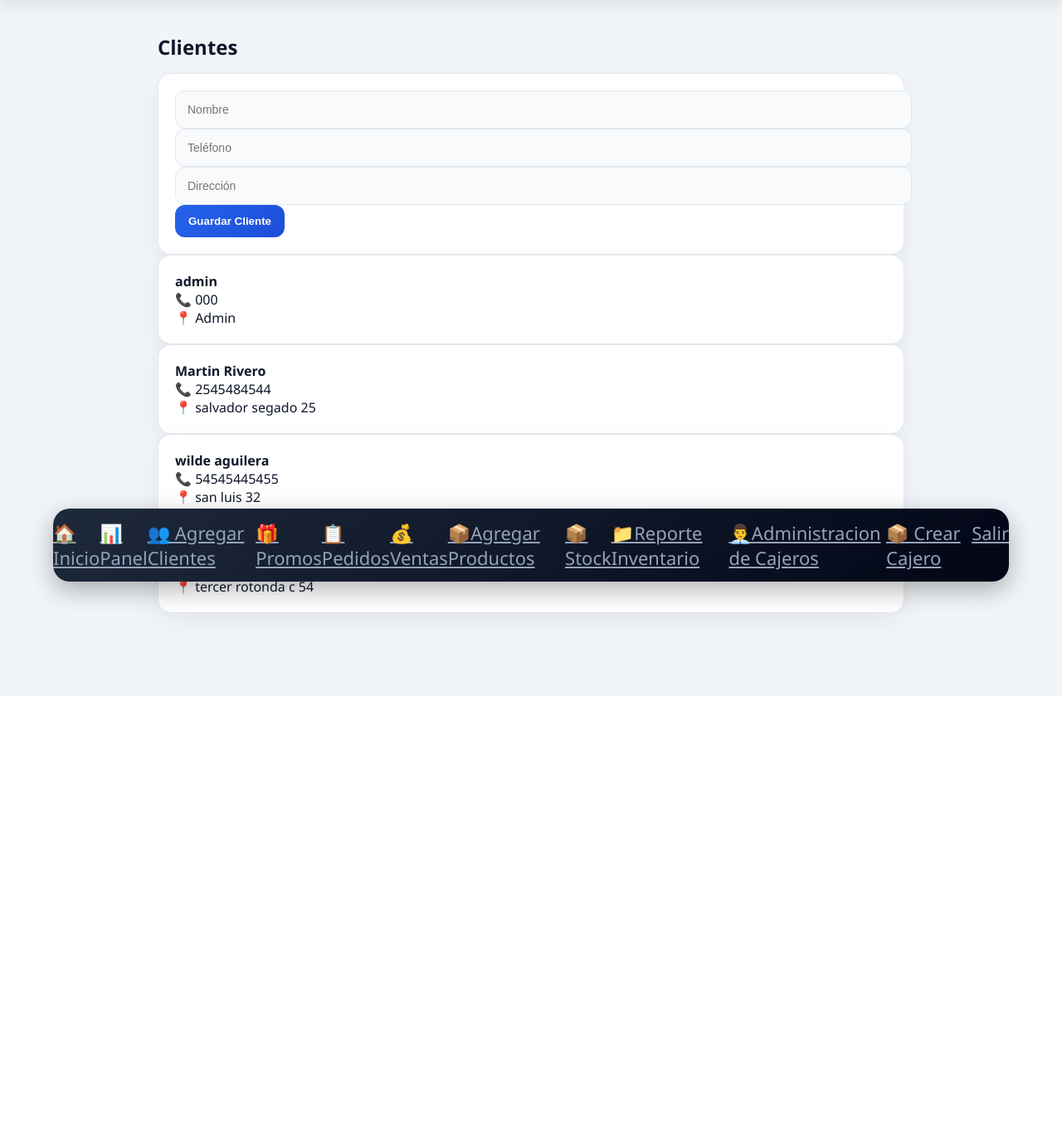
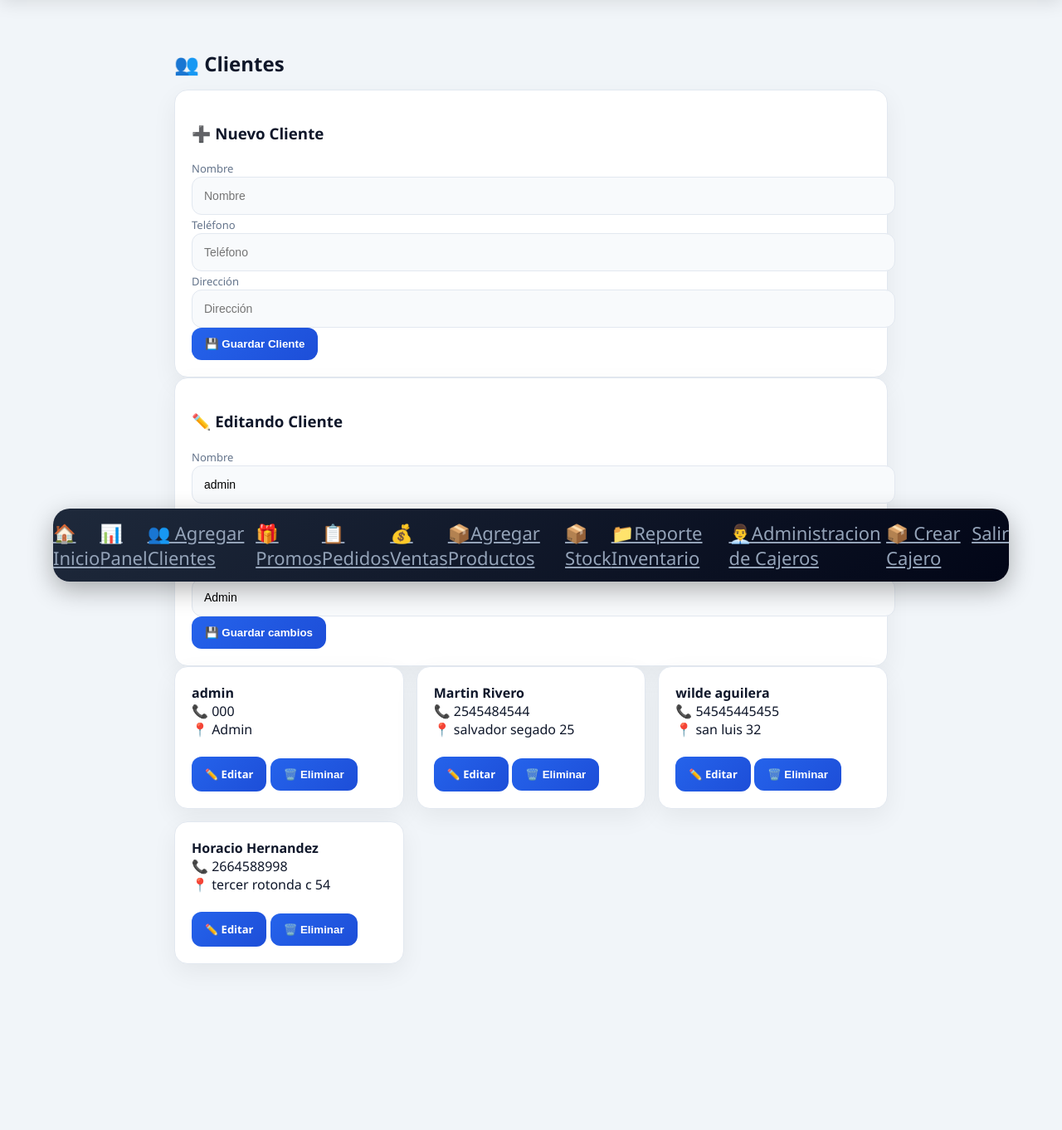
Before and after one commit to agonzalezsoport-debug/AguaSL, a Flask app: page /clientes?editar=1 in a window 1280 px wide. Shown: the part 84-1446 px from the top of the page at 83% size. Before the commit the page ends 923 px from the top, so only its background shows below. Run offline with Flask 3, Linux system fonts and the light colour scheme; a user stored in the database is signed in; data comes from the database, SQL or seed files in the repository; data that the repository does not hold is empty; some libraries are stand-ins or nearby versions.

Commit message:
Update clientes.html

```diff
--- a/app_agua/templates/clientes.html
+++ b/app_agua/templates/clientes.html
@@ -1,23 +1,74 @@
 {% extends "base.html" %}
 
 {% block content %}
-<h2>Clientes</h2>
 
+<div class="container">
+
+    <h2>👥 Clientes</h2>
+
+    <!-- ================= AGREGAR CLIENTE ================= -->
     <div class="card">
+        <h3>➕ Nuevo Cliente</h3>
+
         <form method="POST" action="/clientes/agregar">
+            <label>Nombre</label>
             <input name="nombre" placeholder="Nombre" required>
+
+            <label>Teléfono</label>
             <input name="telefono" placeholder="Teléfono">
+
+            <label>Dirección</label>
             <input name="direccion" placeholder="Dirección">
-    <button>Guardar Cliente</button>
+
+            <br>
+            <button>💾 Guardar Cliente</button>
         </form>
     </div>
 
+    <!-- ================= EDITAR CLIENTE ================= -->
+    {% if cliente_editar %}
+    <div class="card">
+        <h3>✏️ Editando Cliente</h3>
+
+        <form method="POST" action="/clientes/actualizar/{{cliente_editar[0]}}">
+            <label>Nombre</label>
+            <input name="nombre" value="{{cliente_editar[1]}}" required>
+
+            <label>Teléfono</label>
+            <input name="telefono" value="{{cliente_editar[2]}}">
+
+            <label>Dirección</label>
+            <input name="direccion" value="{{cliente_editar[3]}}">
+
+            <br>
+            <button>💾 Guardar cambios</button>
+        </form>
+    </div>
+    {% endif %}
+
+    <!-- ================= LISTADO ================= -->
+    <div class="grid">
+
         {% for c in clientes %}
         <div class="card">
+
             <b>{{c[1]}}</b><br>
             📞 {{c[2]}}<br>
-    📍 {{c[3]}}
+            📍 {{c[3]}}<br><br>
+
+            <!-- ✏️ EDITAR (FIX REAL) -->
+            <a href="/clientes?editar={{c[0]}}" class="btn">✏️ Editar</a>
+
+            <!-- 🗑️ ELIMINAR -->
+            <form method="POST" action="/clientes/eliminar/{{c[0]}}" style="display:inline;">
+                <button onclick="return confirm('¿Eliminar cliente?')">🗑️ Eliminar</button>
+            </form>
+
         </div>
         {% endfor %}
 
+    </div>
+
+</div>
+
 {% endblock %}
```
Lines whose indentation alone changed are shown as unchanged.
